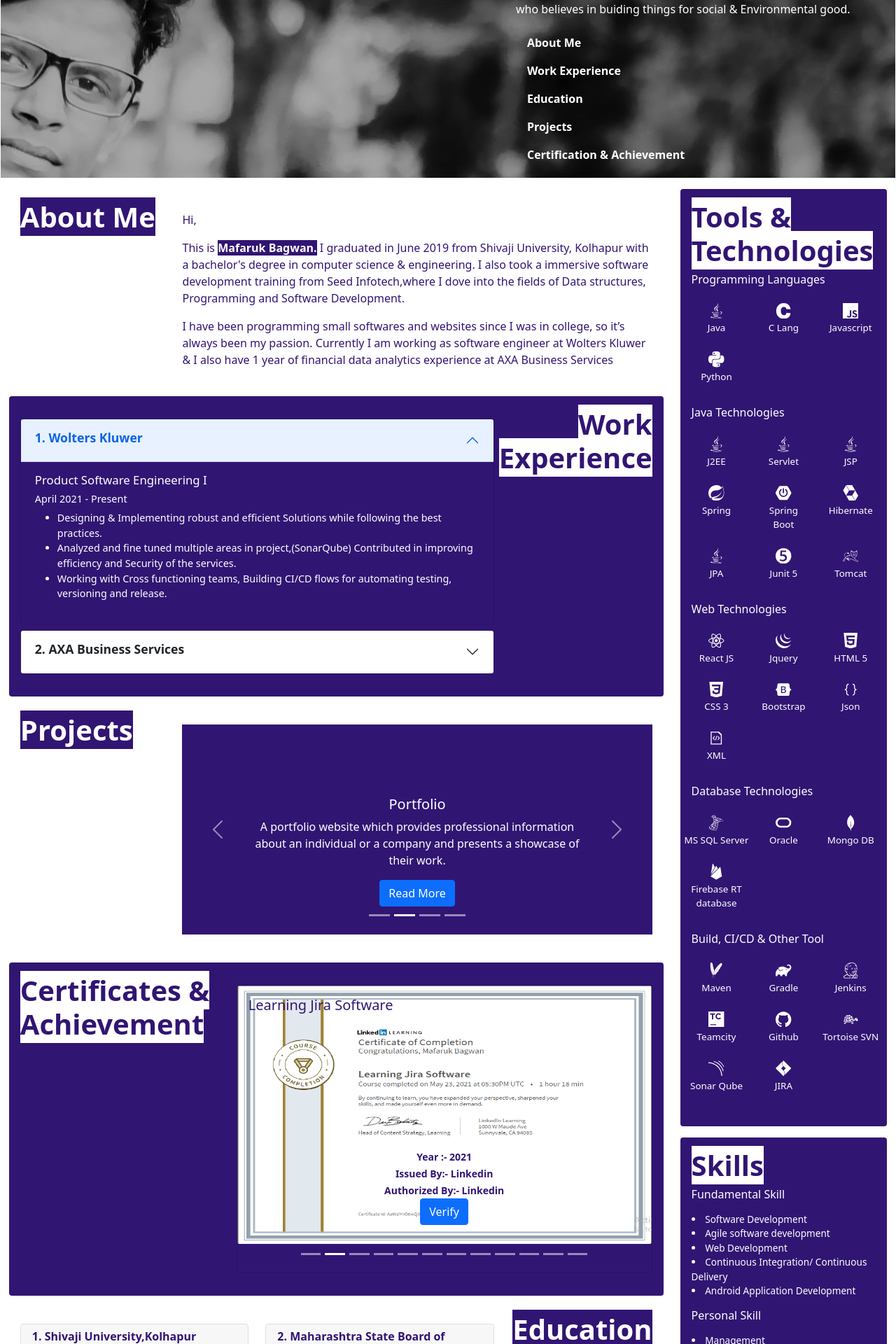
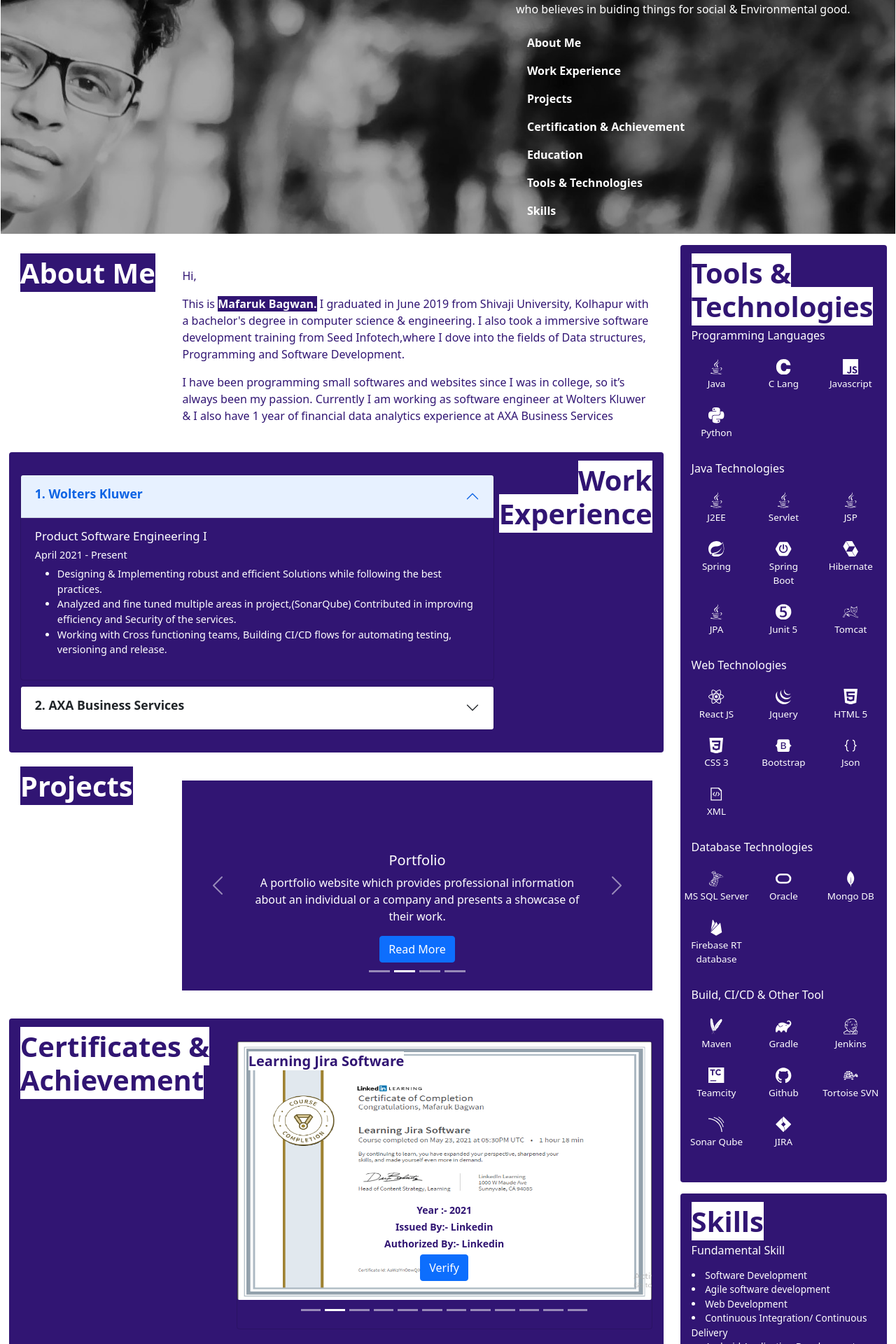
Before and after one commit to mafaruk/portfolio, a React (Create React App) app: page / in a window 1280 px wide. Shown: the part 140-2060 px from the top of the page at 70% size. Built offline with nearby package versions, Linux system fonts and the light colour scheme.

Commit message:
added router like effect

```diff
--- a/package.json
+++ b/package.json
@@ -12,6 +12,8 @@
     "react-devicon": "^0.1.9",
     "react-dom": "^17.0.2",
     "react-icons": "^4.3.1",
+    "react-router": "^6.0.2",
+    "react-router-dom": "^6.0.2",
     "react-scripts": "4.0.3",
     "react-toastify": "^8.1.0",
     "reactstrap": "^9.0.1",
--- a/src/App.js
+++ b/src/App.js
@@ -12,8 +12,6 @@
 function App() {
 
   const color1 = 'rgb(49, 21, 115)';//rgba(255, 255, 255,1)
-
-
   const color2= 'rgba(255, 255, 255,1)';//rgb(49, 21, 115)
 
   return (
@@ -28,25 +26,25 @@
 
       <Row>
         <Col md={9} >
-          <Row >
-            <About name="About" Color={color2} BackGround={color2} Highlight={color1} content={color1}/>
+          <Row id="about" >
+            <About  Color={color2} BackGround={color2} Highlight={color1} content={color1}/>
 	        </Row>
-          <Row >
+          <Row id="work">
             <Work Color={color1} BackGround={color1} Highlight={color2} content={color2}/>
 	        </Row>
-          <Row >
+          <Row id="projects">
             <Project Color={color2} BackGround={color2} Highlight={color1} content={color1}/>
 	        </Row>
-          <Row >
+          <Row id="cert">
             <Certificate Color={color1} BackGround={color1} Highlight={color2} content={color2}/>
 	        </Row>
-          <Row >
+          <Row id="edu">
             <Education Color={color2} BackGround={color2} Highlight={color1} content={color1}/>
 	        </Row>
         </Col>
         <Col md={3} className="mt-2">
-          <TechnicalSkills Color={color1} BackGround={color1} Highlight={color2} content={color2} />
-          <FundamentalSkills  Color={color1} BackGround={color1} Highlight={color2} content={color2} />
+          <TechnicalSkills id="tools" Color={color1} BackGround={color1} Highlight={color2} content={color2} />
+          <FundamentalSkills id="skill" Color={color1} BackGround={color1} Highlight={color2} content={color2} />
         </Col>
       </Row>
       <Row>
--- a/src/Component/Certificate.js
+++ b/src/Component/Certificate.js
@@ -36,7 +36,7 @@
     };
 
 
-    let images= ['',imgibmm,
+    let images= [imgibmm,
         imglij ,
         imglim ,
         imglis ,
@@ -50,7 +50,7 @@
         imgs   ,
         ]
 
-    let a=0;
+    let a=-1;
     const CertficateList = cert.map((item)=>
 
     <Carousel.Item style={{color:props.Color,backgroundColor:'transparent'}} className={a = a+1} >
@@ -62,16 +62,18 @@
 		<CardImgOverlay>
 
             <CardTitle tag="h5" style={{color:props.Color}}>
-				{item.cert_name}
+				<b style={{backgroundColor:props.Highlight, color:props.Color}}>{item.cert_name}</b>
 			</CardTitle>
 			<CardText className="py-5 my-5">
             <Carousel.Caption className="py-5 mt-5">
-				<b><small style={{color:props.Color}}>
-                    Year :- {item.cert_year}<br />
-                    Issued By:- {item.cert_platform}<br />
-                    Authorized By:- {item.cert_by}
-				</small><br/> </b>
-                <Button color="primary" href={item.cert_verify} target="_blank">Verify</Button>
+				<small style={{color:props.Color}}>
+                    <b style={{backgroundColor:props.Highlight, color:props.Color}}>Year :- {item.cert_year}</b><br />
+                    <b style={{backgroundColor:props.Highlight, color:props.Color}}>Issued By:- {item.cert_platform}</b><br />
+                    <b style={{backgroundColor:props.Highlight, color:props.Color}}>Authorized By:- {item.cert_by}</b>
+				</small><br/>
+                    <Button color="primary" href={item.cert_verify} target="_blank" className="mt-1">Verify</Button>
+
+
             </Carousel.Caption>
 			</CardText>
 
--- a/src/Component/FundamentalSkills.js
+++ b/src/Component/FundamentalSkills.js
@@ -23,7 +23,7 @@
     );
 
     return(
-        <div style={{textAlign:'left',  color:props.content}} className="mt-3">
+        <div style={{textAlign:'left',  color:props.content}} className="mt-3" id={props.id}>
             <Card style={{backgroundColor:props.BackGround, width:'max-width', border:'0' }}>
                     <CardBody >
                     <CardTitle tag="h1" className="" style={{textAlign:'left'}}> <b style={{backgroundColor:props.Highlight, color:props.Color}}>Skills</b></CardTitle>
--- a/src/Component/Navbar.js
+++ b/src/Component/Navbar.js
@@ -16,10 +16,12 @@
         console.log(navBar);
     };
 
+    let links = navItems.href;
+    let a = 0;
+    const navItemsArr = navItems.nav.map((item) =>
+        <NavItem >
+            <NavLink  href={"#"+links[a]} className={a = a+1} style={{color:props.Color}} >
 
-    const navItemsArr = navItems.map((item) =>
-        <NavItem >
-            <NavLink href='#About' for={item}  style={{color:props.Color}} >
                 <b>{item}</b>
             </NavLink>
         </NavItem>
--- a/src/Component/TechnicalSkills.js
+++ b/src/Component/TechnicalSkills.js
@@ -17,7 +17,7 @@
 
 const TechnicalSkills=(props)=>{
     return(
-        <div style={{textAlign:'left',  color:props.content}}>
+        <div style={{textAlign:'left',  color:props.content}} id={props.id}>
             <Card style={{backgroundColor:props.BackGround, width:'max-width', border:'0' }}>
                     <CardBody >
                     <CardTitle tag="h1" className="" style={{textAlign:'left'}}> <b style={{backgroundColor:props.Highlight, color:props.Color}}>Tools & Technologies</b></CardTitle>
--- a/src/Component/data/data.json
+++ b/src/Component/data/data.json
@@ -2,7 +2,10 @@
     "name":"Mafaruk Bagwan",
     "position":"Full Stack Developer",
     "degree":"Bachelor of Engineering in Computer Science & Engineering",
-    "navigation":["About Me", "Work Experience", "Education", "Projects", "Certification & Achievement"],
+    "navigation":{
+        "nav":["About Me", "Work Experience", "Projects", "Certification & Achievement", "Education", "Tools & Technologies", "Skills"],
+        "href":["about", "work", "projects", "cert", "edu","tools", "skill"]
+    },
     "work":[
             {
                 "org_name":"Wolters Kluwer",
```
Also changed, not shown: 1 other file (tests, documents, lock files or other folders).
